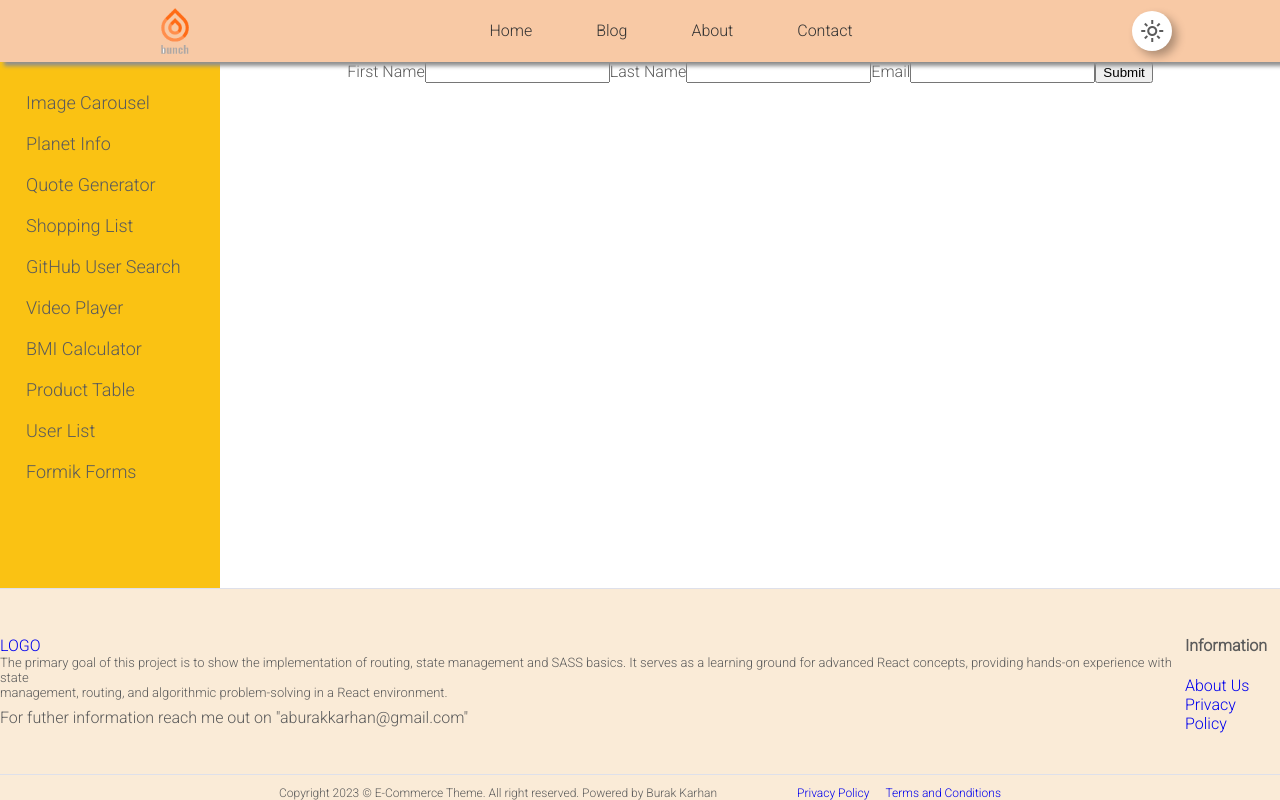
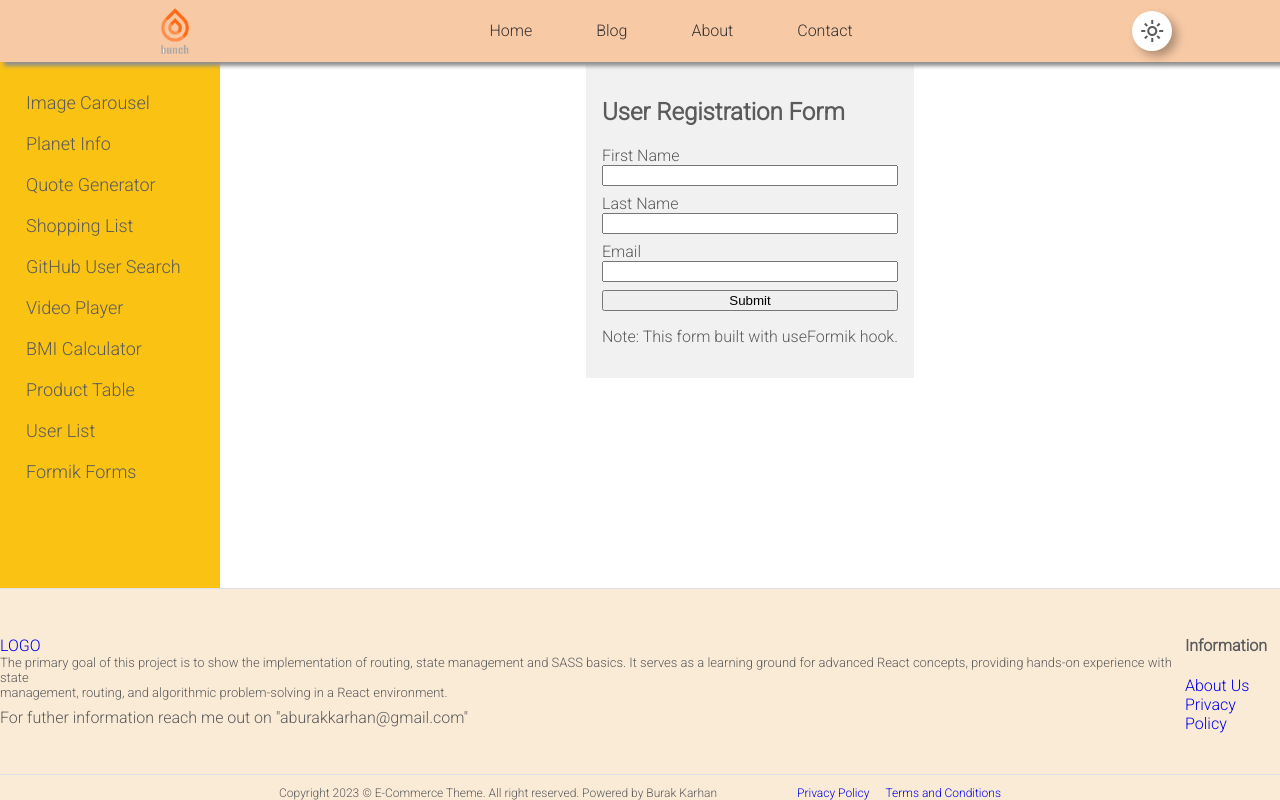
Before and after one commit to kobrak1/bunch-of-apps, a React (Vite) app: page /formik-forms in a window 1280 px wide. Shown: the top 800 px of the page. Built offline with nearby package versions, Linux system fonts and the light colour scheme.

Commit message:
update: added styling to FormikForms component

```diff
--- a/src/components/Apps/FormikForms/FormikForms.jsx
+++ b/src/components/Apps/FormikForms/FormikForms.jsx
@@ -1,5 +1,6 @@
-import { Formik, useFormik } from "formik";
+import { useFormik } from "formik";
 import React from "react";
+import "./FormikForms.scss";
 
 const FormikForms = () => {
   const Form = useFormik({
@@ -25,6 +26,8 @@ const FormikForms = () => {
     },
   });
   return (
+    <div className="user-registration-form">
+      <h2>User Registration Form</h2>
       <form onSubmit={Form.handleSubmit}>
         <label htmlFor="firstName">First Name</label>
         <input
@@ -54,6 +57,8 @@ const FormikForms = () => {
           Submit
         </button>
       </form>
+      <p>Note: This form built with useFormik hook.</p>
+    </div>
   );
 };
 
--- a/src/components/Apps/FormikForms/FormikForms.scss
+++ b/src/components/Apps/FormikForms/FormikForms.scss
@@ -0,0 +1,11 @@
+.user-registration-form {
+    background-color: #f1f1f1;
+    padding: 1rem;
+    form {
+        display: flex;
+        flex-direction: column;
+        input {
+            margin-bottom: .5rem;
+        }
+    }
+}
```
Lines whose indentation alone changed are shown as unchanged.
